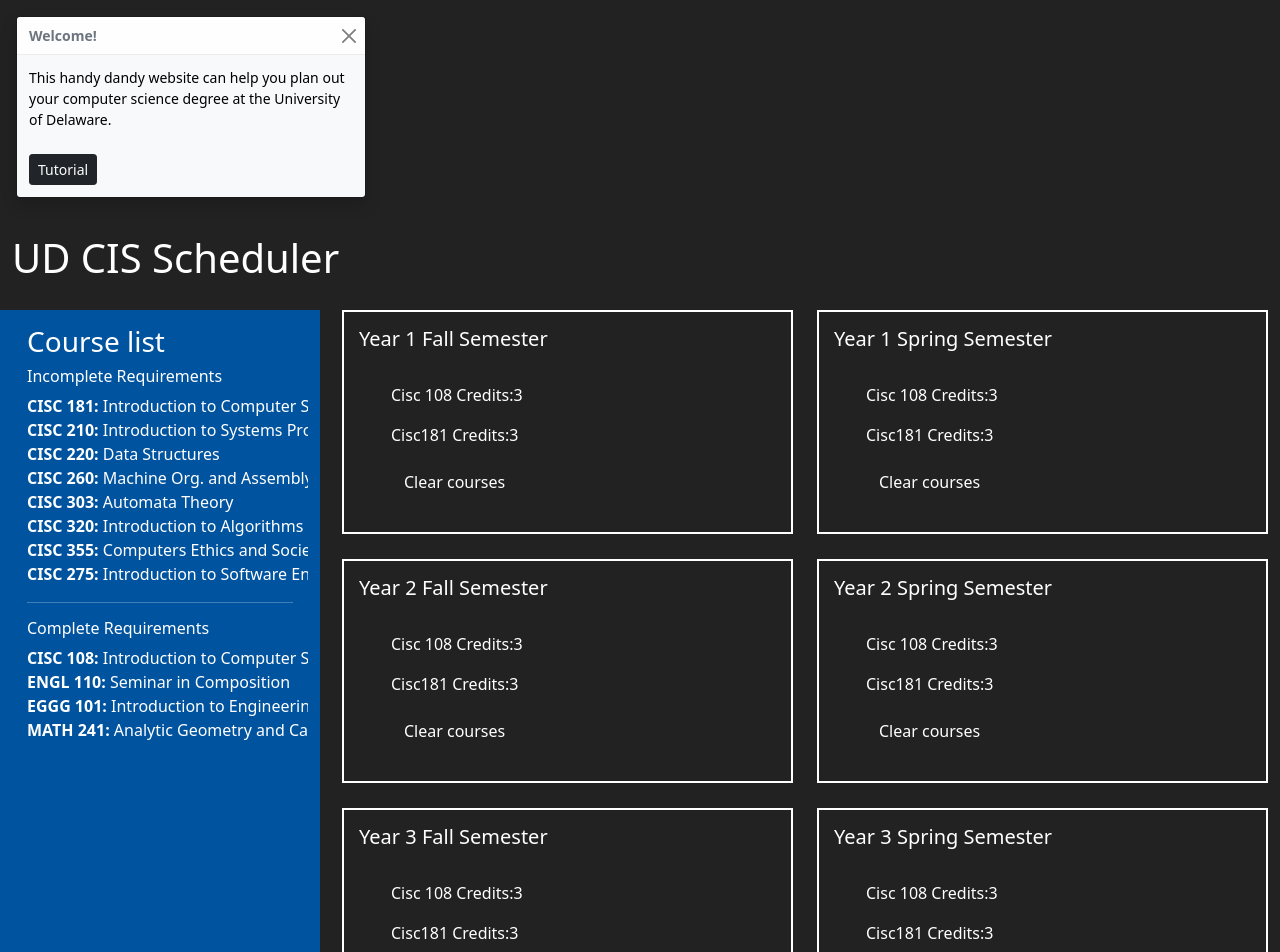
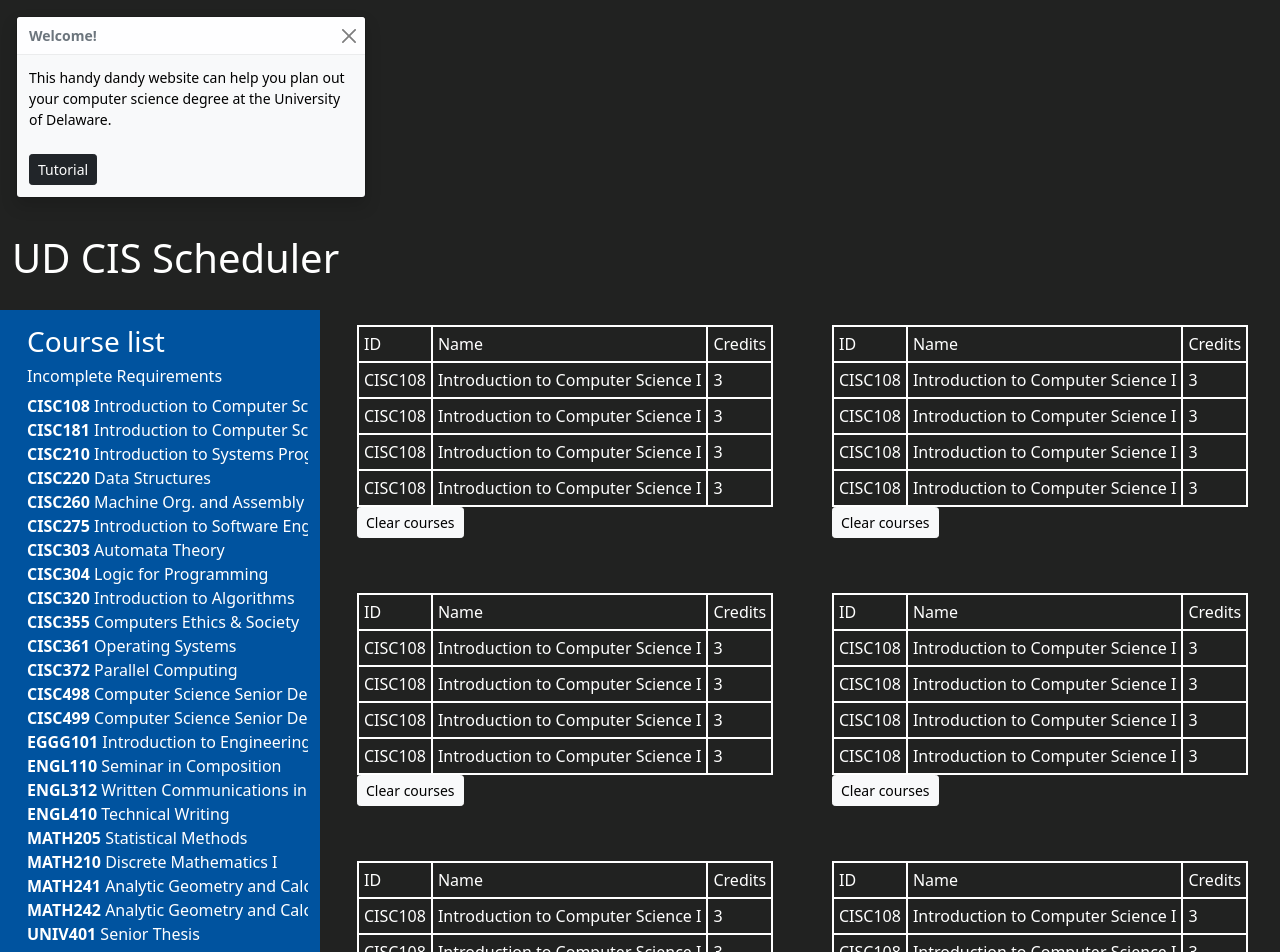
Before and after one commit to mnawar27/ud-cis-scheduler-team-7, a React (Create React App) app: page / in a window 1280 px wide. Shown: the top 952 px of the page. Built offline with nearby package versions, Linux system fonts and the light colour scheme.

Commit message:
huge updates adding json file, menu mapped to json objects, semesters in table mapped to json, etc.

```diff
--- a/src/App.tsx
+++ b/src/App.tsx
@@ -1,28 +1,23 @@
-import React from "react";
+import React, { useState } from "react";
 import "./App.css";
 import "bootstrap/dist/css/bootstrap.min.css";
 import "./Components/Menu.css";
+import COURSES from "./Assets/courses.json";
 import {Menu} from "./Components/Menu";
 import "./Components/Semester.css";
 import { Semester } from "./Components/Semester";
 import "./Components/Welcome.css";
 import { Welcome } from "./Components/Welcome";
+import { ControlPanel } from "./Components/ControlPanel";
 import Course from "./Interfaces/Course";
 import "./App.css";
 import "./Components/Semester.css";
 import "./Components/Menu.css";
+import { Button } from "react-bootstrap";
 //comment to force a commit
 function App(): JSX.Element {
-    const Cisc108: Course = {
-        name: "Cisc 108",
-        credits: 3,
-    };
-    const Cisc181: Course = {
-        name: "Cisc181",
-        credits: 3,
-        prereq: Cisc108,
-    };
-    const courses = [Cisc108, Cisc181];
+    const [currentCourse, setCurrentCourse] = useState<Course>(COURSES[0] as Course);
+    const [course, setCourse] = useState<Course[]>(COURSES);
     return (
         <div className="App">
             <Welcome />
@@ -37,16 +32,44 @@
                         <Menu />
                     </div>
                     <div className="col">
-                        <Semester year={1} season={"Fall"} courses={courses} />
-                        <Semester year={2} season={"Fall"} courses={courses} />
-                        <Semester year={3} season={"Fall"} courses={courses} />
-                        <Semester year={4} season={"Fall"} courses={courses} />
+                        <Semester
+                            //year = {1}
+                            //season = {"Fall"}
+                            course = {currentCourse}/>
+                        <Semester
+                            //year={2}
+                            //season={"Fall"}
+                            course={currentCourse}/>
+                        <Semester
+                            //year={3}
+                            //season={"Fall"}
+                            course={currentCourse}/>
+                        <Semester
+                            //year={4}
+                            //season={"Fall"}
+                            course={currentCourse}/>
+                        <div className="row">
+                            <ControlPanel
+                                setCourse={setCurrentCourse}/>
+                        </div>
                     </div>
                     <div className="col">
-                        <Semester year={1} season={"Spring"} courses={courses} />
-                        <Semester year={2} season={"Spring"} courses={courses} />
-                        <Semester year={3} season={"Spring"} courses={courses} />
-                        <Semester year={4} season={"Spring"} courses={courses} />
+                        <Semester
+                            //year={1}
+                            //season={"Spring"}
+                            course={currentCourse} />
+                        <Semester
+                            //year={2}
+                            //season={"Spring"}
+                            course={currentCourse} />
+                        <Semester
+                            //year={3}
+                            //season={"Spring"}
+                            course={currentCourse} />
+                        <Semester
+                            //year={4}
+                            //season={"Spring"}
+                            course={currentCourse} />
                     </div>
                 </div>
             </div>
--- a/src/Assets/courses.json
+++ b/src/Assets/courses.json
@@ -1,218 +1,306 @@
+[
   {
-    "CISC108": {
+    "id": 1,
+    "name": "CISC108",
+    "description": "Introduction to Computer Science I",
     "credits": 3,
-      "name": "Introduction to Computer Science I",
     "prereq": null,
     "coreq": "MATH115, MATH117"
   },
-    "CISC181": {
+  {
+    "id": 2,
+    "name": "CISC181",
+    "description": "Introduction to Computer Science II",
     "credits": 3,
-      "name": "Introduction to Computer Science II",
     "prereq": "CISC108/CISC106",
     "coreq": "MATH221, MATH241"
   },
-    "CISC210": {
+  {
+    "id": 3,
+    "name": "CISC210",
+    "description": "Introduction to Systems Programming",
     "credits": 3,
-      "name": "Introduction to Systems Programming",
     "prereq": "CISC108/CISC106",
     "coreq": "MATH221, MATH241"
   },
-    "CISC220": {
+  {
+    "id": 4,
+    "name": "CISC220",
+    "description": "Data Structures",
     "credits": 3,
-      "name": "Data Structures",
     "prereq": "CISC181",
     "coreq": "MATH210, MATH241"
   },
-    "CISC260": {
+  {
+    "id": 5,
+    "name": "CISC260",
+    "description": "Machine Org. and Assembly Language",
     "credits": 3,
-      "name": "Machine Org. and Assembly Language",
     "prereq": "CISC181",
     "coreq": null
   },
-    "CISC275": {
+  {
+    "id": 6,
+    "name": "CISC275",
+    "description": "Introduction to Software Engineering",
     "credits": 3,
-      "name": "Introduction to Software Engineering",
     "prereq": "CISC220",
     "coreq": null
   },
-    "CISC303": {
+  {
+    "id": 7,
+    "name": "CISC303",
+    "description": "Automata Theory",
     "credits": 3,
-      "name": "Automata Theory",
     "prereq": "MATH210, CISC220",
     "coreq": null
   },
-    "CISC304": {
+  {
+    "id": 8,
+    "name": "CISC304",
+    "description": "Logic for Programming",
     "credits": 3,
-      "name": "Logic for Programming",
     "prereq": "CISC 220, MATH 210",
     "coreq": null
   },
-    "CISC320": {
+  {
+    "id": 9,
+    "name": "CISC320",
+    "description": "Introduction to Algorithms",
     "credits": 3,
-      "name": "Introduction to Algorithms",
     "prereq": "MATH210, CISC220",
     "coreq": null
   },
-    "CISC355": {
+  {
+    "id": 10,
+    "name": "CISC355",
+    "description": "Computers Ethics & Society",
     "credits": 3,
-      "name": "Computers Ethics & Society",
     "prereq": null,
     "coreq": null
   },
-    "CISC361": {
+  {
+    "id": 11,
+    "name": "CISC361",
+    "description": "Operating Systems",
     "credits": 3,
-      "name": "Operating Systems",
     "prereq": "CISC 220, CISC 260 or CPEG 222",
     "coreq": null
   },
-    "CISC372": {
+  {
+    "id": 12,
+    "name": "CISC372",
+    "description": "Parallel Computing",
     "credits": 3,
-      "name": "Parallel Computing",
     "prereq": "CISC220, CISC260",
     "coreq": null
   },
-    "CISC498": {
+  {
+    "id": 13,
+    "name": "CISC498",
+    "description": "Computer Science Senior Design Project I",
     "credits": 3,
-      "name": "Computer Science Senior Design Project I",
     "prereq": "CISC275, CISC320",
     "coreq": null
   },
-    "CISC499": {
+  {
+    "id": 14,
+    "name": "CISC499",
+    "description": "Computer Science Senior Design Project II",
     "credits": 3,
-      "name": "Computer Science Senior Design Project II",
     "prereq": "CISC498",
     "coreq": null
   },
-    "EGGG101": {
+  {
+    "id": 15,
+    "name": "EGGG101",
+    "description": "Introduction to Engineering",
     "credits": 2,
-      "name": "Introduction to Engineering",
     "prereq": null,
     "coreq": null
   },
-    "ENGL110": {
+  {
+    "id": 16,
+    "name": "ENGL110",
+    "description": "Seminar in Composition",
     "credits": 3,
-      "name": "Seminar in Composition",
     "prereq": null,
     "coreq": null
   },
-    "ENGL312": {
+  {
+    "id": 17,
+    "name": "ENGL312",
+    "description": "Written Communications in Business",
     "credits": 3,
-      "name": "Written Communications in Business",
     "prereq": "ENGL110",
     "coreq": null
   },
-    "ENGL410": {
+  {
+    "id": 18,
+    "name": "ENGL410",
+    "description": "Technical Writing",
     "credits": 3,
-      "name": "Technical Writing",
     "prereq": "ENGL110",
     "coreq": null
   },
-    "MATH205": {
+  {
+    "id": 19,
+    "name": "MATH205",
+    "description": "Statistical Methods",
     "credits": 4,
-      "name": "Statistical Methods",
     "prereq": "MATH 210/MATH 230",
     "coreq": null
   },
-    "MATH210": {
+  {
+    "id": 20,
+    "name": "MATH210",
+    "description": "Discrete Mathematics I",
     "credits": 3,
-      "name": "Discrete Mathematics I",
     "prereq": null,
     "coreq": "MATH 241, MATH 242, MATH 232"
   },
-    "MATH241": {
+  {
+    "id": 21,
+    "name": "MATH241",
+    "description": "Analytic Geometry and Calculus A",
     "credits": 4,
-      "name": "Analytic Geometry and Calculus A",
     "prereq": "MATH117",
     "coreq": null
   },
-    "MATH242": {
+  {
+    "id": 22,
+    "name": "MATH242",
+    "description": "Analytic Geometry and Calculus B",
     "credits": 4,
-      "name": "Analytic Geometry and Calculus B",
     "prereq": "MATH232/MATH241",
     "coreq": null
   },
-    "UNIV401": {
+  {
+    "id": 23,
+    "name": "UNIV401",
+    "description": "Senior Thesis",
     "credits": "2021-02-04T05:00:00.000Z",
-      "name": "Senior Thesis",
     "prereq": null,
     "coreq": null
   },
-    "PHYS207": {
+  {
+    "id": 24,
+    "name": "PHYS207",
+    "description": "Fundamentals of Physics I",
     "credits": 4,
-      "name": "Fundamentals of Physics I",
     "prereq": null,
     "coreq": "MATH241"
   },
-    "PHYS208": {
+  {
+    "id": 25,
+    "name": "PHYS208",
+    "description": "Fundamentals of Physics II",
     "credits": 4,
-      "name": "Fundamentals of Physics II",
     "prereq": "PHYS 207, MATH 241",
     "coreq": "MATH242"
   },
-    "CHEM103": {
+  {
+    "id": 26,
+    "name": "CHEM103",
+    "description": "Gneral Chemistry",
     "credits": 4,
-      "name": "Gneral Chemistry",
+    "prereq": null,
+    "coreq": "MATH 114, MATH 115, or MATH 117"
+  },
+  {
+    "id": 27,
+    "name": "CHEM103",
+    "description": "Gneral Chemistry",
+    "credits": 4,
     "prereq": "CHEM 101, CHEM 103, CHEM 105, CHEM107, or CHEM 111",
     "coreq": null
   },
-    "CHEM107": {
+  {
+    "id": 28,
+    "name": "CHEM107",
+    "description": "General Chemistry For Life Sciences I",
     "credits": 4,
-      "name": "General Chemistry For Life Sciences I",
     "prereq": null,
     "coreq": "MATH 114 or higher"
   },
-    "CHEM108": {
+  {
+    "id": 29,
+    "name": "CHEM108",
+    "description": "General Chemistry for Life Sciences II",
     "credits": 4,
-      "name": "General Chemistry for Life Sciences II",
     "prereq": "CHEM 107, BISC 207",
     "coreq": "BISC 208"
   },
-    "BISC207": {
+  {
+    "id": 30,
+    "name": "BISC207",
+    "description": "Introductory Biology I",
     "credits": 4,
-      "name": "Introductory Biology I",
     "prereq": null,
     "coreq": "CHEM 103 or CHEM 107 or CHEM 111"
   },
-    "BISC208": {
+  {
+    "id": 31,
+    "name": "BISC208",
+    "description": "Introductory Biology II",
     "credits": 4,
-      "name": "Introductory Biology II",
     "prereq": "BISC 207 or BISC 205",
     "coreq": "CHEM 104 or CHEM 108 or CHEM 112"
   },
-    "GEOL105": {
+  {
+    "id": 32,
+    "name": "GEOL105",
+    "description": "Geological Hazards and Their Human Impact",
     "credits": 3,
-      "name": "Geological Hazards and Their Human Impact",
     "prereq": null,
     "coreq": null
   },
-    "GEOL107": {
+  {
+    "id": 33,
+    "name": "GEOL107",
+    "description": "Geology of Dynamic Earth",
     "credits": 4,
-      "name": "Geology of Dynamic Earth",
     "prereq": null,
     "coreq": null
   },
-    "GEOL115": {
+  {
+    "id": 34,
+    "name": "GEOL115",
+    "description": "Geological Hazards Laboratory",
     "credits": 1,
-      "name": "Geological Hazards Laboratory",
     "prereq": null,
     "coreq": "GEOL 105"
   },
-    "GEOL110": {
+  {
+    "id": 35,
+    "name": "GEOL107",
+    "description": "Geology of Dynamic Earth",
     "credits": 4,
-      "name": "Earth’s Evolving Systems",
     "prereq": null,
     "coreq": null
   },
-    "HIST101": {
-      "credits": 3,
-      "name": "Europe and the World to 1648",
+  {
+    "id": 36,
+    "name": "GEOL110",
+    "description": "Earth’s Evolving Systems",
+    "credits": 4,
     "prereq": null,
     "coreq": null
   },
-    "HIST102": {
+  {
+    "id": 37,
+    "name": "HIST101",
+    "description": "Europe and the World to 1648",
     "credits": 3,
-      "name": "Europe and the World since 1648",
+    "prereq": null,
+    "coreq": null
+  },
+  {
+    "id": 38,
+    "name": "HIST102",
+    "description": "Europe and the World since 1648",
+    "credits": 3,
     "prereq": null,
     "coreq": null
   }
-  }
+]
--- /dev/null
+++ b/src/Components/ControlPanel.css
@@ -0,0 +1,3 @@
+Button {
+    max-width: 100px;
+}
--- /dev/null
+++ b/src/Components/ControlPanel.tsx
@@ -0,0 +1,19 @@
+import React, { useState } from "react";
+import { Button } from "react-bootstrap";
+import Course from "../Interfaces/Course";
+import COURSES from "../Assets/courses.json";
+
+export function ControlPanel({setCourse}:
+    {
+        setCourse: (c: Course) => void
+    }): JSX.Element{
+    // doesn't do anything
+    function setDefault() {
+        setCourse(COURSES[0]);
+    }
+    return(
+        <div className="control">
+            <Button onClick={setDefault} className="btn btn-light">Set default classes</Button>
+        </div>
+    );
+}
--- a/src/Components/Menu.tsx
+++ b/src/Components/Menu.tsx
@@ -1,4 +1,5 @@
 import React from "react";
+import COURSES from "../Assets/courses.json";
 
 export function Menu(): JSX.Element{
     return(
@@ -6,22 +7,13 @@
             <h3>Course list</h3>
             <h6>Incomplete Requirements</h6>
             <ul className="nav navbar-nav">
-                <li><strong>CISC 181:</strong> Introduction to Computer Science II</li>
-                <li><strong>CISC 210:</strong> Introduction to Systems Programming</li>
-                <li><strong>CISC 220:</strong> Data Structures</li>
-                <li><strong>CISC 260:</strong> Machine Org. and Assembly Language</li>
-                <li><strong>CISC 303:</strong> Automata Theory</li>
-                <li><strong>CISC 320:</strong> Introduction to Algorithms</li>
-                <li><strong>CISC 355:</strong> Computers Ethics and Society</li>
-                <li><strong>CISC 275:</strong> Introduction to Software Engineering</li>
+                {COURSES.map((Course, i) => {
+                    return <li key={i}><strong>{Course.name}</strong> {Course.description}</li>;
+                })}
             </ul>
             <hr/>
             <h6>Complete Requirements</h6>
             <ul className="nav navbar-nav">
-                <li><strong>CISC 108:</strong> Introduction to Computer Science I</li>
-                <li><strong>ENGL 110:</strong> Seminar in Composition</li>
-                <li><strong>EGGG 101:</strong> Introduction to Engineering</li>
-                <li><strong>MATH 241:</strong> Analytic Geometry and Calculus A</li>
             </ul>
         </div>
     );
--- a/src/Components/Semester.css
+++ b/src/Components/Semester.css
@@ -1,12 +1,14 @@
 .semester{
-    border-style: solid;
-    border-width: 2px;
-    border-color: white;
+    overflow-x: scroll;
     color: #ffff;
     margin-bottom: 25px;
     padding: 15px;
     position: relative;
 }
-.clear{
-    color:#fff
+table, th, td {
+    padding: 5px;
+    border-width: 2px;
+    border-style: solid;
+    border-color: white;
+    color: white;
 }
--- a/src/Components/Semester.tsx
+++ b/src/Components/Semester.tsx
@@ -1,16 +1,35 @@
 import React, { useState } from "react";
+import { Button } from "react-bootstrap";
 import Course from "../Interfaces/Course";
+import COURSES from "../Assets/courses.json";
 
-export function Semester(props:{year: number, season: string, courses: Course[]}): JSX.Element{
-    const [courses,setCourses]=useState(props.courses);
-    const courseList=courses.map((Course)=><li key={Course.name}><p>{Course.name}   Credits:{Course.credits}</p></li>);
+export function Semester({ course }: {course: Course}): JSX.Element{
+    const [sliceStart, setSliceStart] = useState(0);
+    const [sliceEnd, setSliceEnd] = useState(4);
+
     function clearSemester(){
-        setCourses([]);
+        setSliceStart(0);
+        setSliceEnd(0);
     }
+
     return <div className={"semester"}>
-        <div><h5>Year {props.year} {props.season} Semester </h5></div>
-        <br/>
-        <ul>{courseList} <button className="btn clear" onClick={()=>clearSemester()}>Clear courses</button></ul>
+        <table>
+            <tr>
+                <td>ID</td>
+                <td>Name</td>
+                <td>Credits</td>
+            </tr>
+            {COURSES.slice(sliceStart,sliceEnd).map((Course,i)=> {
+                return (
+                    <tr key={i}>
+                        <td scope="col">{course.name}</td>
+                        <td scope="col">{course.description}</td>
+                        <td scope="col">{course.credits}</td>
+                    </tr>
+                );
+            })}
+        </table>
+        <Button className="btn btn-light btn-sm" onClick={()=>clearSemester()}>Clear courses</Button>
     </div>
     ;
 }
```
Also changed, not shown: src/Components/Course.tsx (deleted, +0 -7 lines), src/Interfaces/Course.tsx (+6 -3 lines). Lines whose indentation alone changed are shown as unchanged.
